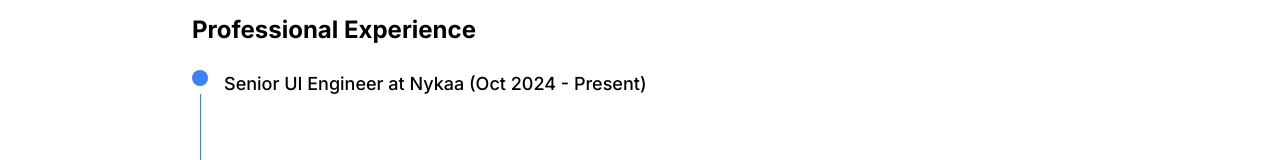
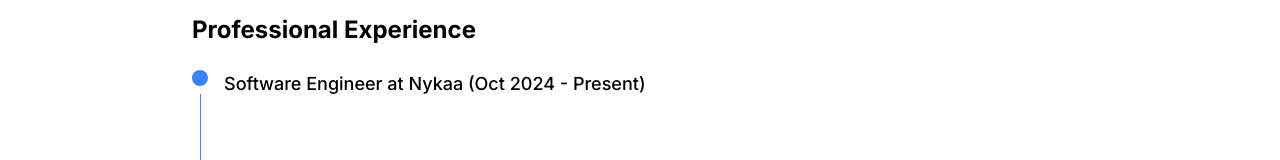
Before and after one commit to abhishekp6/portfolio, a Next.js app: page / in a window 1280 px wide. Shown: the part 602-762 px from the top of the page. Built offline with nearby package versions, Linux system fonts and the light colour scheme.

Commit message:
Update job title in Body component

```diff
--- a/app/Components/Body.tsx
+++ b/app/Components/Body.tsx
@@ -5,7 +5,7 @@
   const checkpoints = [
     {
       id: 1,
-      title: "Senior UI Engineer at Nykaa (Oct 2024 - Present)",
+      title: "Software Engineer at Nykaa (Oct 2024 - Present)",
       description: [],
     },
     {
```
